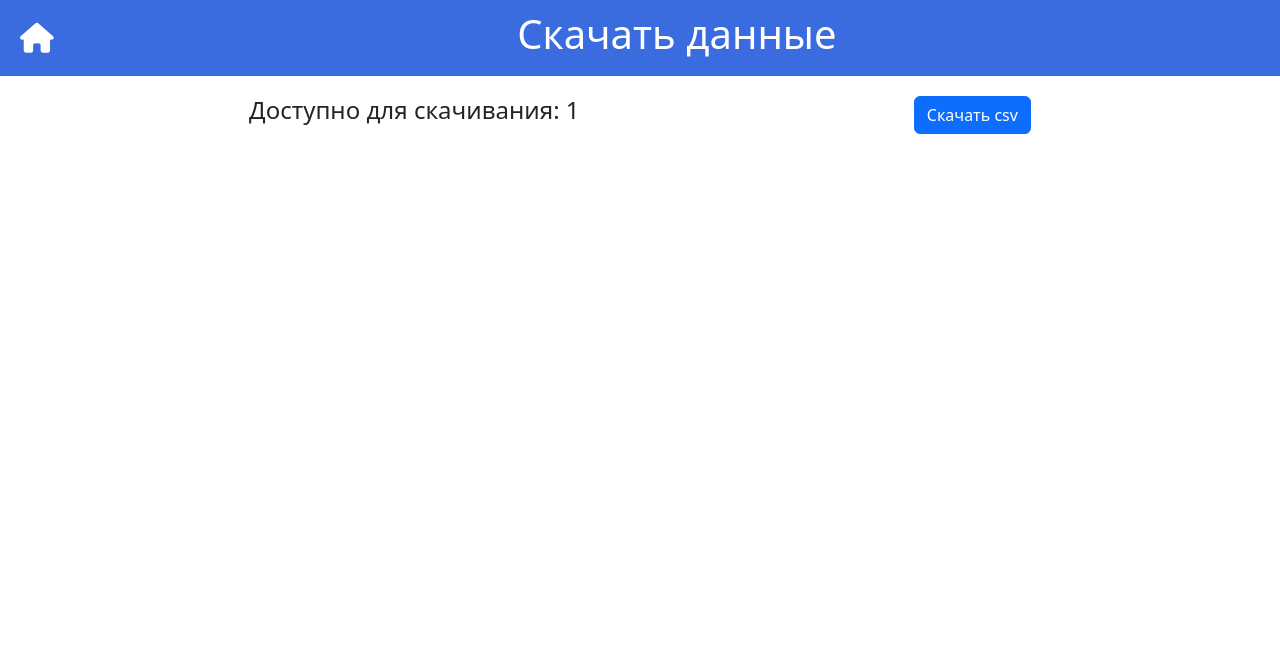
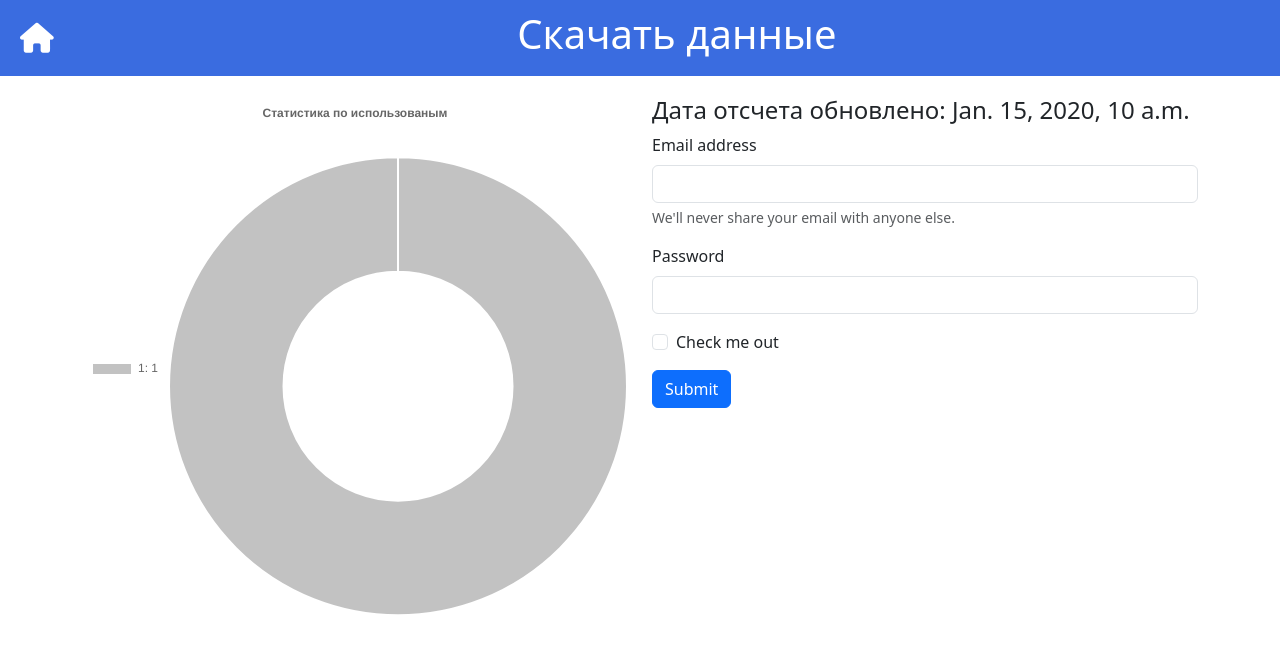
Before and after one commit to Vladiuse/FbSearcher, a Django app: template fb/ads/templates/ads/download_page.html in a window 1280 px wide. Shown: the top 654 px of the page. Run offline with Django 4.2, Linux system fonts and the light colour scheme; the template is opened without the code that fills it: most values are stand-ins (such as "Sample title", 1, 10 or a date in 2020); some libraries are stand-ins or nearby versions.

Commit message:
break group statistic on 3 pagtes

```diff
--- a/fb/ads/templates/ads/download_page.html
+++ b/fb/ads/templates/ads/download_page.html
@@ -4,36 +4,80 @@
 Скачать данные
 {%endblock%}
 {%block content%}
-<style>
-    .load-wrapper {
-        width: 100%;
-        text-align: center;
-        display: flex;
-        justify-content: space-around;
+<script src="https://cdn.jsdelivr.net/npm/chart.js"></script>
+<div class="container">
+    <div class="row">
+        <div class="col">
+            <canvas id="UsedMails"></canvas>
+        </div>
+        <div class="col">
+            <h4>Дата отсчета обновлено: {{groups_updates_border_date}}</h4>
+            <form>
+                <div class="mb-3">
+                  <label for="exampleInputEmail1" class="form-label">Email address</label>
+                  <input type="email" class="form-control" id="exampleInputEmail1" aria-describedby="emailHelp">
+                  <div id="emailHelp" class="form-text">We'll never share your email with anyone else.</div>
+                </div>
+                <div class="mb-3">
+                  <label for="exampleInputPassword1" class="form-label">Password</label>
+                  <input type="password" class="form-control" id="exampleInputPassword1">
+                </div>
+                <div class="mb-3 form-check">
+                  <input type="checkbox" class="form-check-input" id="exampleCheck1">
+                  <label class="form-check-label" for="exampleCheck1">Check me out</label>
+                </div>
+                <button type="submit" class="btn btn-primary">Submit</button>
+              </form>
+        </div>
+    </div>
+</div>
+<script>
+    const UsedStat = document.getElementById('UsedMails');
+    const UsedStatData = {
+        labels: [
+            //!!! {%for item in used_stat%}
+            '{{item.used_count}}: {{item.count}}',
+            // {%endfor%}
+        ],
+        datasets: [{
+            label: 'My First Dataset',
+            data: [
+                //!!! {%for item in used_stat%}
+                '{{item.count}}',
+                // {%endfor%}
+            ],
+            backgroundColor: [
+            '#c2c2c2',
+                '#59B763',
+                '#ffd963',
+                '#3082F1',
+                '#ff6363',
+                '#8963ff',
+                '#ff6363',
+                '#30cf7d',
+                '#30cfc5',
+                '#3046cf',
+                '#eb9e0f',
+            ],
+            hoverOffset: 4
+        }]
+    };
 
-    }
-    .container{
-        margin-top: 20px;
-    }
-</style>
-<div class="container alerts-wrapper">
-    {%if ignored_services_group%}
-    <div class="alert alert-danger" role="alert">
-        Есть группы с игнорируемыми email сервисами!
-      </div>
-    {%endif%}
-    {%if ignored_by_name%}
-    <div class="alert alert-danger" role="alert">
-        Есть группы со стоп словами!
-      </div>
-    {%endif%}
-</div>
-<div class="container load-wrapper">
-        {%if with_mail_count%}
-        <h4>Доступно для скачивания: {{with_mail_count}}</h4>
-        <a href="{%url 'load_actual_mails' %}" class="btn btn-primary" role="button">Скачать csv</a>
-        {%else%}
-        <h4>Нет данных для скачивания</h4>
-        {%endif%}
-</div>
+    new Chart(UsedStat, {
+        type: 'doughnut',
+        data: UsedStatData,
+        options: {
+            plugins: {
+                legend: {
+                    position: 'left',
+                    align: 'center'
+                },
+                title: {
+                    display: true,
+                    text: 'Статистика по использованым',
+                }
+            }
+        }
+    });
+</script>
 {%endblock%}
--- a/fb/ads/urls.py
+++ b/fb/ads/urls.py
@@ -14,6 +14,7 @@ urlpatterns = [
     path('groups_stat/', views.groups_stat, name='groups_stat'),
     path('mark_mail_services/', views.mark_mail_services, name='mark_mail_services'),
     path('download_page/', views.download_page, name='download_page'),
+    path('parse_stat_page/', views.parse_stat_page, name='parse_stat_page'),
     path('load_actual_mails/', views.load_actual_mails, name='load_actual_mails'),
     path('sleep_10/', views.sleep_10, )
 ]
```
Also changed, not shown: fb/ads/models.py (+12 -1 lines), fb/ads/templates/ads/groups_stat.html (+6 -104 lines), fb/ads/templates/ads/index.html (+12 -0 lines), fb/ads/views.py (+16 -7 lines).
